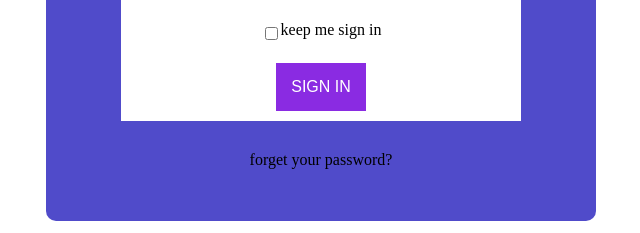
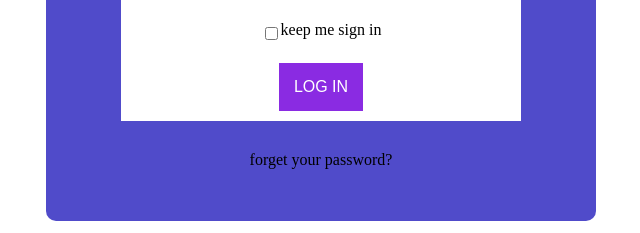
Before and after one commit to Suyoglamichhane10/signup-form, a plain HTML site: page index.html in a window 1280 px wide. Shown: the part 459-692 px from the top of the page, 319-959 px from the left. Drawn offline with Linux system fonts and the light colour scheme.

Commit message:
change sign in to login

```diff
--- a/index.html
+++ b/index.html
@@ -94,7 +94,7 @@
         <span>keep me sign in</span> <br>
     </div>
 
-        <button>SIGN IN</button>
+        <button>LOG IN</button>
         <p class="pass">forget your password?</p>
 
    </form>
```
